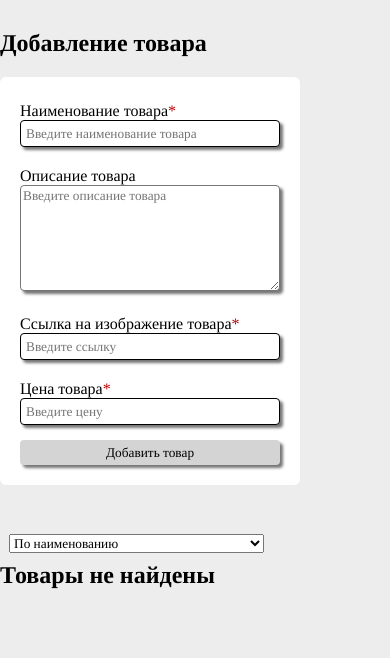
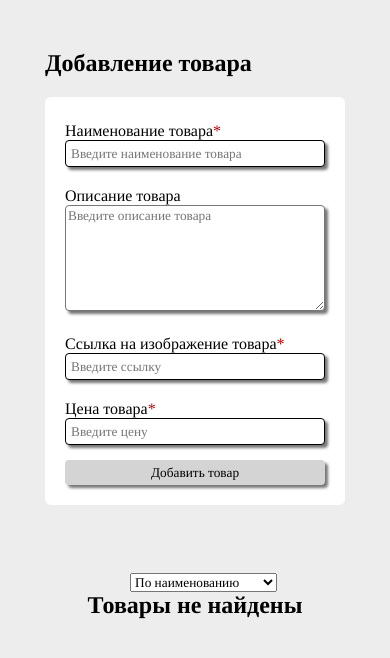
Before and after one commit to KirillGunin/Goods, a Vue app: page / in a window 390 px wide. Shown: the top 658 px of the page. Built offline with nearby package versions, Linux system fonts and the light colour scheme.

Commit message:
desktop style and media

```diff
--- a/src/App.vue
+++ b/src/App.vue
@@ -32,7 +32,13 @@
 .container {
   display: flex;
   justify-content: space-between;
-  padding-top: 30px;
+  padding: 30px;
+}
+
+@media (max-width: 479px) {
+  .container{
   flex-wrap: wrap;
+  justify-content: center;
+  }
 }
 </style>
--- a/src/views/AddNew.vue
+++ b/src/views/AddNew.vue
@@ -81,6 +81,10 @@ export default {
 <style lang="scss" scoped>
 .row-1 {
   min-width: 30%;
+  display: flex;
+  justify-content: center;
+  align-items: flex-start;
+  margin-top: 20px;
 }
 .col-table {
   width: 300px;
--- a/src/views/List.vue
+++ b/src/views/List.vue
@@ -1,13 +1,16 @@
 <template>
   <div class="row-2">
     <!-- <h2 class="selector">ttt</h2> -->
+    <div class="row-container">
+    <div class="filter">
       <select class="selector">
         <option disabled selected>По наименованию</option>
         <option>По возрастанию цены</option>
         <option>По убыванию цены</option>
       </select >
+    </div>
+
     <div class="col-list" v-if="goods.length">
-
       <!-- Списов товаров -->
       <div
       class="good"
@@ -23,8 +26,10 @@
           <h4 class="good-name">{{good.name}}</h4>
           <p class="good-descr">{{good.descr}}</p>
           <h4 class="good-price" v-if="good.price.length <= 3">{{good.price}} руб</h4>
-          <h4 class="good-price" v-if="good.price.length > 3 && good.price.length <= 5">{{`${good.price.substring(0,2)} ${good.price.substring(2)}`}} руб</h4>
-          <h4 class="good-price" v-if="good.price.length > 5 && good.price.length <= 6">{{`${good.price.substring(0,3)} ${good.price.substring(3)}`}} руб</h4>
+          <h4 class="good-price" v-if="good.price.length == 4">{{`${good.price.substring(0,1)} ${good.price.substring(1,4)}`}} руб</h4>
+          <h4 class="good-price" v-if="good.price.length == 5">{{`${good.price.substring(0,2)} ${good.price.substring(2,5)}`}} руб</h4>
+          <h4 class="good-price" v-if="good.price.length == 6">{{`${good.price.substring(0,3)} ${good.price.substring(3,6)}`}} руб</h4>
+
         </div>
       </div>
 
@@ -35,6 +40,7 @@
     <div v-else>
       <h2>Товары не найдены</h2>
     </div>
+  </div>
   </div>
 </template>
 
@@ -63,12 +69,18 @@ export default {
   display: flex;
   flex-direction: column;
   width: 70%;
+  margin-top: 28px;
+}
+.row-container {
+  display: flex;
+  flex-direction: column;
+  align-items: center;
+  max-width: 850px;
 }
 .col-list {
-  width: 100%;
   display: flex;
   flex-wrap: wrap;
-  justify-content: center;
+  justify-content: flex-start;
   margin-top: 14px;
 }
 .svg {
@@ -85,6 +97,7 @@ export default {
   margin: 6px 16px 16px 16px;
   background-color: white;
   overflow-y: hidden;
+  display: flex;
   .svg {
     display: none
   }
@@ -123,9 +136,13 @@ img {
   padding-top: 5px;
   padding-bottom: 5px;
 }
+.filter {
+  display: flex;
+  justify-content: flex-start;
+  padding-left: 17px;
+}
 .selector {
   display: flex;
   justify-content: flex-end;
-  margin: 9px;
   }
 </style>
```
